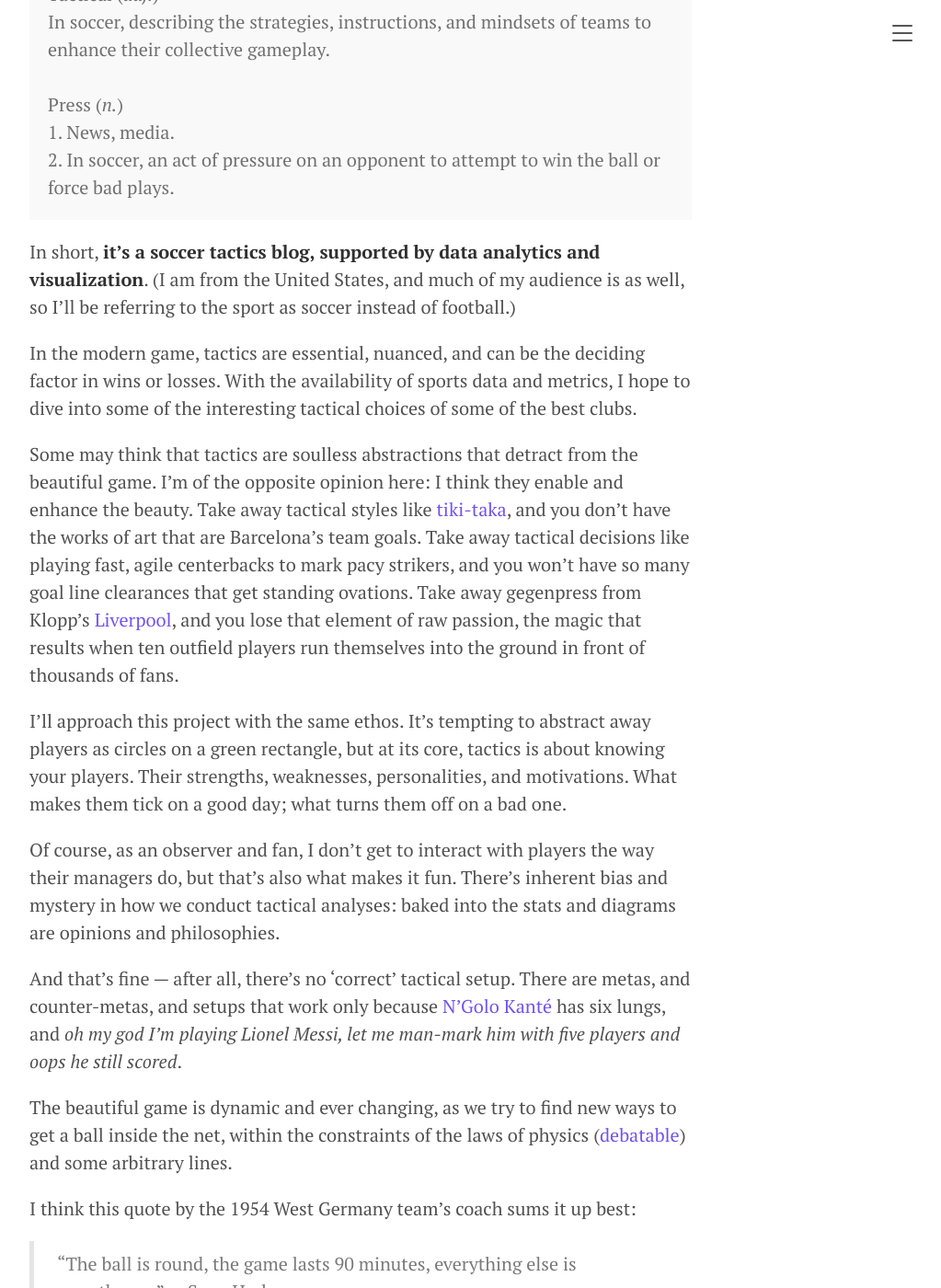
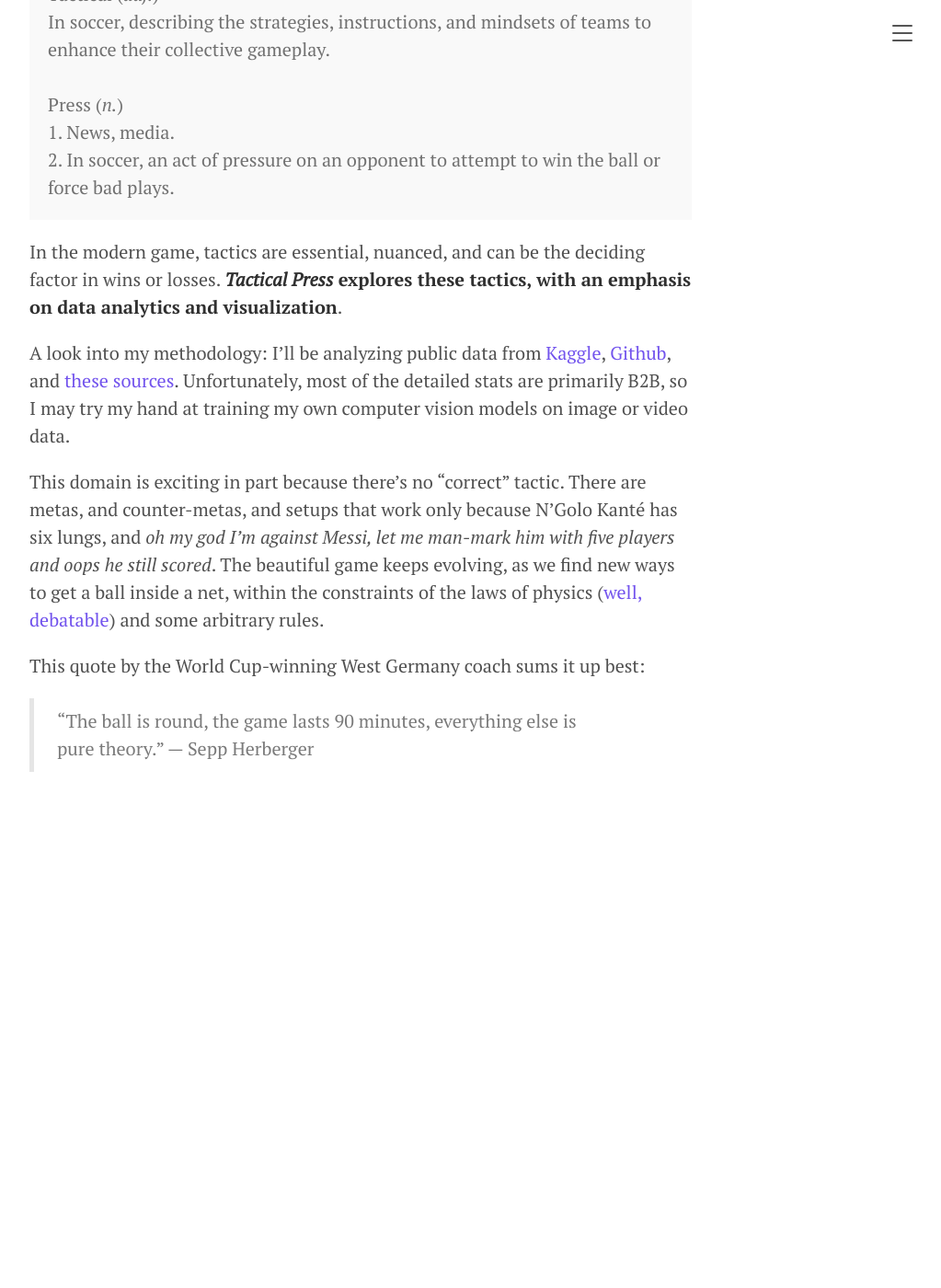
Before and after one commit to dinganthony/tactical-press, a Jekyll site: the page built from _posts/2021-08-18-preamble.md, in a window 1280 px wide and 1400 px high, scrolled down 603 px. Shown: the whole window at 92% size, without its empty margins (248-1271 px from the left). Built offline with Jekyll 4.4.1, drawn with Linux system fonts in a browser that asks for light colours; after the commit the page ends 1522 px from its top, so only the background shows below that; some of the changed text lies outside the part shown.

Commit message:
Updated preamble

```diff
--- a/_includes/head.html
+++ b/_includes/head.html
@@ -12,7 +12,7 @@
     {% endif %}
   </title>
 
-  {% if page.url and site.baseurl %}
+  {% if page.url and site.url %}
   <link rel="canonical" href="{{ page.url | absolute_url }}">
   {% endif %}
 
@@ -23,8 +23,8 @@
 
   <link rel="apple-touch-icon-precomposed" sizes="144x144" href="{{ '/public/apple-touch-icon-precomposed.png' | absolute_url }}">
   <link rel="shortcut icon" href="{{ '/public/favicon.ico' | absolute_url }}">
-
-  <link rel="alternate" type="application/rss+xml" title="RSS" href="{{ '/atom.xml' | absolute_url }}">
+<!--
+  <link rel="alternate" type="application/rss+xml" title="RSS" href="{{ '/atom.xml' | absolute_url }}"> -->
 
   {% if site.google_analytics_id %}
   <script>
--- a/_includes/sidebar.html
+++ b/_includes/sidebar.html
@@ -25,8 +25,9 @@
       {% endif %}
     {% endfor %}
 
-    <a class="sidebar-nav-item" href="{{site.baseurl}}/2021/08/18/preamble">About</a>
+    <a class="sidebar-nav-item" href="{{site.url}}/2021/08/18/preamble">About</a>
     <a class="sidebar-nav-item" href="{{site.author.url}}">Anthony Ding</a>
+    <a class="sidebar-nav-item" href="https://buymeacoffee.com/anthonyding">Support</a>
   </nav>
 
   <div class="sidebar-item">
--- a/_layouts/default.html
+++ b/_layouts/default.html
@@ -13,7 +13,7 @@
       <div class="masthead">
         <div class="container">
           <h3 class="masthead-title">
-            <a href="{{ site.baseurl }}/" title="Home" id="tacticalpress">{{ site.title }}</a>
+            <a href="{{ site.url }}/" title="Home" id="tacticalpress">{{ site.title }}</a>
             <small>{{ site.tagline }}</small>
           </h3>
         </div>
@@ -26,6 +26,6 @@
 
     <label for="sidebar-checkbox" class="sidebar-toggle"></label>
 
-    <script src='{{ site.baseurl }}/public/js/script.js'></script>
+    <script src='{{ site.url }}/public/js/script.js'></script>
   </body>
 </html>
--- a/_layouts/post.html
+++ b/_layouts/post.html
@@ -15,7 +15,7 @@ layout: default
     {% for post in site.related_posts limit:3 %}
       <li>
         <h3>
-          <a href="{{ site.baseurl }}{{ post.url }}">
+          <a href="{{ site.url }}{{ post.url }}">
             {{ post.title }}
             <small>{{ post.date | date_to_string }}</small>
           </a>
--- a/_posts/2021-08-18-preamble.md
+++ b/_posts/2021-08-18-preamble.md
@@ -5,9 +5,9 @@ title: Preamble
 
 Hey! I'm Anthony. By day, I'm an undergrad student at the [University of California, Berkeley](https://berkeley.edu), majoring in Electrical Engineering and Computer Science. By night, I'm a casual writer and blogger, data analytics hobbyist, and copious consumer of all things soccer.
 
-I'd love to pretend that there was some coffee-fueled epiphany that led me to suddenly start this project, but it's really been in the works for awhile, as a three-way marriage of my aforementioned three passions. Today, I finally decided to tie the knot.
+I'd love to pretend that there was some coffee-fueled epiphany that led me to suddenly start this project, but it's really been in the works for a while, as a three-way marriage of my aforementioned three passions. Today, I finally decided to tie the knot.
 
-So what's this all about anyway? Let's start by looking into the name:
+So what's this all about anyway? Let's start with the name:
 
 <div class="message">
 Tactical (<i>adj.</i>)<br/>
@@ -21,20 +21,12 @@ Press (<i>n.</i>)
 2. In soccer, an act of pressure on an opponent to attempt to win the ball or force bad plays.
 </div>
 
-In short, **it's a soccer tactics blog, supported by data analytics and visualization**. (I am from the United States, and much of my audience is as well, so I'll be referring to the sport as soccer instead of football.)
+In the modern game, tactics are essential, nuanced, and can be the deciding factor in wins or losses. ***Tactical Press* explores these tactics, with an emphasis on data analytics and visualization**.
 
-In the modern game, tactics are essential, nuanced, and can be the deciding factor in wins or losses. With the availability of sports data and metrics, I hope to dive into some of the interesting tactical choices of some of the best clubs.
+A look into my methodology: I'll be analyzing public data from [Kaggle](https://kaggle.com), [Github](https://github.com), and [these sources](https://linkedin.com/pulse/soccer-analytics-data-beginners-guide-christian-kotitschke/). Unfortunately, most of the detailed stats are primarily B2B, so I may try my hand at training my own computer vision models on image or video data.
 
-Some may think that tactics are soulless abstractions that detract from the beautiful game. I'm of the opposite opinion here: I think they enable and enhance the beauty. Take away tactical styles like [tiki-taka](https://en.wikipedia.org/wiki/Tiki-taka), and you don't have the works of art that are Barcelona's team goals. Take away tactical decisions like playing fast, agile centerbacks to mark pacy strikers, and you won't have so many goal line clearances that get standing ovations. Take away gegenpress from Klopp's [Liverpool](https://liverpoolfc.com/), and you lose that element of raw passion, the magic that results when ten outfield players run themselves into the ground in front of thousands of fans.
+This domain is exciting in part because there's no "correct" tactic. There are metas, and counter-metas, and setups that work only because N'Golo Kanté has six lungs, and *oh my god I'm against Messi, let me man-mark him with five players and oops he still scored*. The beautiful game keeps evolving, as we find new ways to get a ball inside a net, within the constraints of the laws of physics ([well, debatable](https://youtu.be/vQZmRqxnH6M)) and some arbitrary rules.
 
-I'll approach this project with the same ethos. It's tempting to abstract away players as circles on a green rectangle, but at its core, tactics is about knowing your players. Their strengths, weaknesses, personalities, and motivations. What makes them tick on a good day; what turns them off on a bad one.
-
-Of course, as an observer and fan, I don't get to interact with players the way their managers do, but that's also what makes it fun. There's inherent bias and mystery in how we conduct tactical analyses: baked into the stats and diagrams are opinions and philosophies.
-
-And that's fine &mdash; after all, there's no 'correct' tactical setup. There are metas, and counter-metas, and setups that work only because [N'Golo Kanté](https://en.wikipedia.org/wiki/N%27Golo_Kant%C3%A9) has six lungs, and *oh my god I'm playing Lionel Messi, let me man-mark him with five players and oops he still scored*.
-
-The beautiful game is dynamic and ever changing, as we try to find new ways to get a ball inside the net, within the constraints of the laws of physics ([debatable](https://youtu.be/vQZmRqxnH6M)) and some arbitrary lines.
-
-I think this quote by the 1954 West Germany team's coach sums it up best:
+This quote by the World Cup-winning West Germany coach sums it up best:
 
 > "The ball is round, the game lasts 90 minutes, everything else is pure theory." &mdash; Sepp Herberger
```
